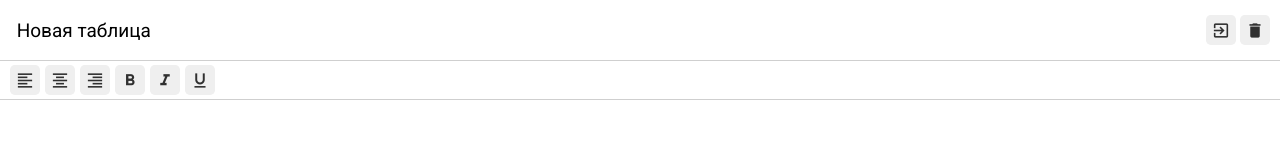
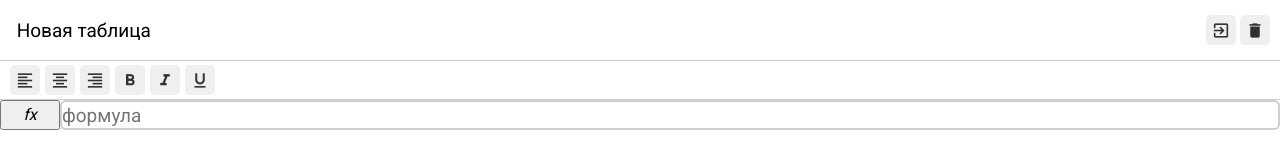
Before and after one commit to hel1yeah/JavaScriptCourseVladilenExcel.github.io, a website built with webpack: page src/index.html in a window 1280 px wide. Built offline with nearby package versions, Linux system fonts and the light colour scheme.

Commit message:
style formula section

```diff
--- a/src/index.html
+++ b/src/index.html
@@ -60,6 +60,14 @@
 
       <div class="exel__formula">
 
+        <button class="formula__button" type="button">
+          fx
+        </button>
+
+        <div class="formula__input">
+          <input type="text" class="formula__item"  placeholder="формула">
+        </div>
+
       </div>
 
       <div class="exel__table">
--- a/src/scss/formula.scss
+++ b/src/scss/formula.scss
@@ -1,6 +1,35 @@
 @import 'vars';
 @import 'mixins';
 
-.exel__formula{
+.exel__formula {
+  display: flex;
+  align-items: center;
+  justify-content: flex-start;
 
+  & .formula__button {
+    min-width: 60px;
+    height: 30px;
+    font-style: italic;
+  }
+
+  & .formula__input {
+    width: 100%;
+  }
+
+  & .formula__item {
+    height: 30px;
+    width: 100%;
+    border: 1px solid transparent;
+    font-size: $size18px;
+    outline: transparent;
+    border-radius: .3em;
+    border: 2px solid $border-color;
+    &:hover {
+      border: 2px solid $border-color;
+    }
+
+    &:focus {
+      border: 2px solid #1a73e8;
+    }
+  }
 }
```
